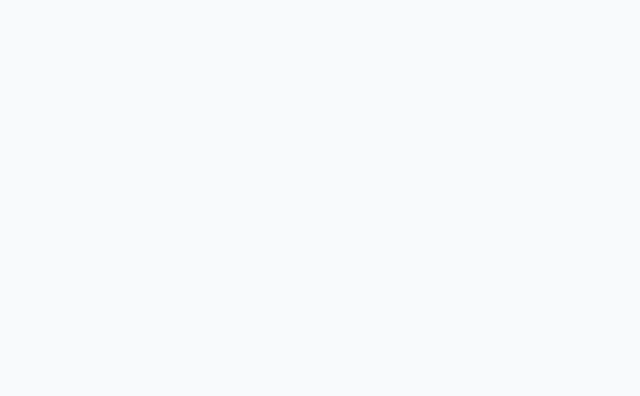
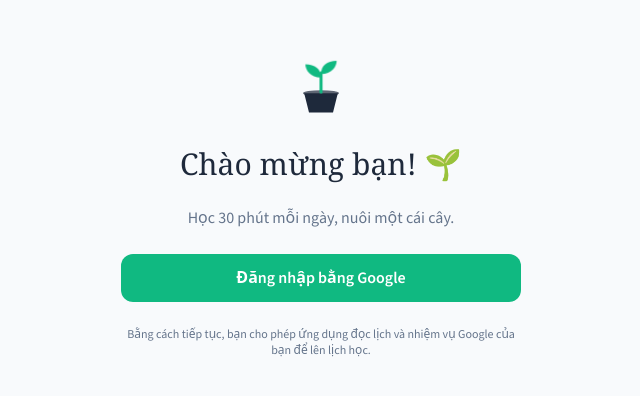
Before and after one commit to HendrixNguyen/English-Training-Harness, a Nuxt app in the folder frontend/: page /login in a window 1280 px wide. Shown: the part 208-604 px from the top of the page, without its empty margins (319-959 px from the left). Built offline with nearby package versions, Linux system fonts and the light colour scheme.

Commit message:
frontend: /login — Google consent redirect, state check, §6.1 code exchange
Co-Authored-By: Claude Opus 5 (1M context) <noreply@anthropic.com>

```diff
--- /dev/null
+++ b/frontend/pages/login.vue
@@ -0,0 +1,86 @@
+<script setup lang="ts">
+import { computed, onMounted, ref } from 'vue'
+import { useApi } from '~/composables/useApi'
+import { useAuthStore, type SignInResponse } from '~/stores/auth'
+import { ApiError } from '~/utils/apiClient'
+import { googleAuthUrl, randomState } from '~/utils/googleAuth'
+
+const STATE_KEY = 'aelp.oauth_state'
+
+const config = useRuntimeConfig()
+const route = useRoute()
+const auth = useAuthStore()
+
+const busy = ref(false)
+const error = ref<string | null>(null)
+const redirectUri = computed(() => `${window.location.origin}/login`)
+
+function startSignIn() {
+  error.value = null
+  const state = randomState()
+  sessionStorage.setItem(STATE_KEY, state)
+  window.location.assign(googleAuthUrl(config.public.googleClientId, redirectUri.value, state))
+}
+
+async function finishSignIn(code: string, state: string) {
+  const expected = sessionStorage.getItem(STATE_KEY)
+  sessionStorage.removeItem(STATE_KEY)
+  if (!expected || expected !== state) {
+    error.value = 'Phiên đăng nhập không hợp lệ. Thử lại.'
+    return
+  }
+  busy.value = true
+  try {
+    const res = await useApi().post<SignInResponse>('/api/v1/auth/google', { code, redirect_uri: redirectUri.value })
+    auth.signIn(res)
+    if (!auth.isAuthenticated) {
+      // The backend answered 200 but not in the §6.1 shape (see the plan's merge blocker).
+      error.value = 'Máy chủ trả về phiên đăng nhập không hợp lệ. Thử lại sau.'
+      return
+    }
+    await navigateTo('/', { replace: true })
+  } catch (e) {
+    error.value = e instanceof ApiError && e.code === 'google_auth_failed'
+      ? 'Google không xác nhận được tài khoản. Thử lại.'
+      : 'Không đăng nhập được. Thử lại.'
+  } finally {
+    busy.value = false
+  }
+}
+
+onMounted(() => {
+  const { code, state } = route.query
+  if (typeof code === 'string' && typeof state === 'string') {
+    window.history.replaceState(null, '', '/login') // never keep the code in the address bar
+    void finishSignIn(code, state)
+  }
+})
+</script>
+
+<template>
+  <main class="mx-auto flex min-h-screen max-w-md flex-col items-center justify-center gap-6 px-6 text-center">
+    <PlantSvg stage="sprout" :health="100" :size="96" />
+    <h1 class="font-display text-3xl">
+      Chào mừng bạn! 🌱
+    </h1>
+    <p class="text-mute">
+      Học 30 phút mỗi ngày, nuôi một cái cây.
+    </p>
+
+    <div v-if="busy" class="flex items-center gap-2 text-mute" role="status">
+      <span class="size-4 animate-spin rounded-full border-2 border-current border-t-transparent" aria-hidden="true" />
+      Đang đăng nhập…
+    </div>
+    <AppButton v-else block @click="startSignIn">
+      Đăng nhập bằng Google
+    </AppButton>
+
+    <p v-if="error" class="w-full rounded-card border border-alert/40 bg-alert/10 px-4 py-3 text-sm text-alert" role="alert">
+      {{ error }}
+    </p>
+
+    <p class="text-xs text-mute">
+      Bằng cách tiếp tục, bạn cho phép ứng dụng đọc lịch và nhiệm vụ Google của bạn để lên lịch học.
+    </p>
+  </main>
+</template>
```
